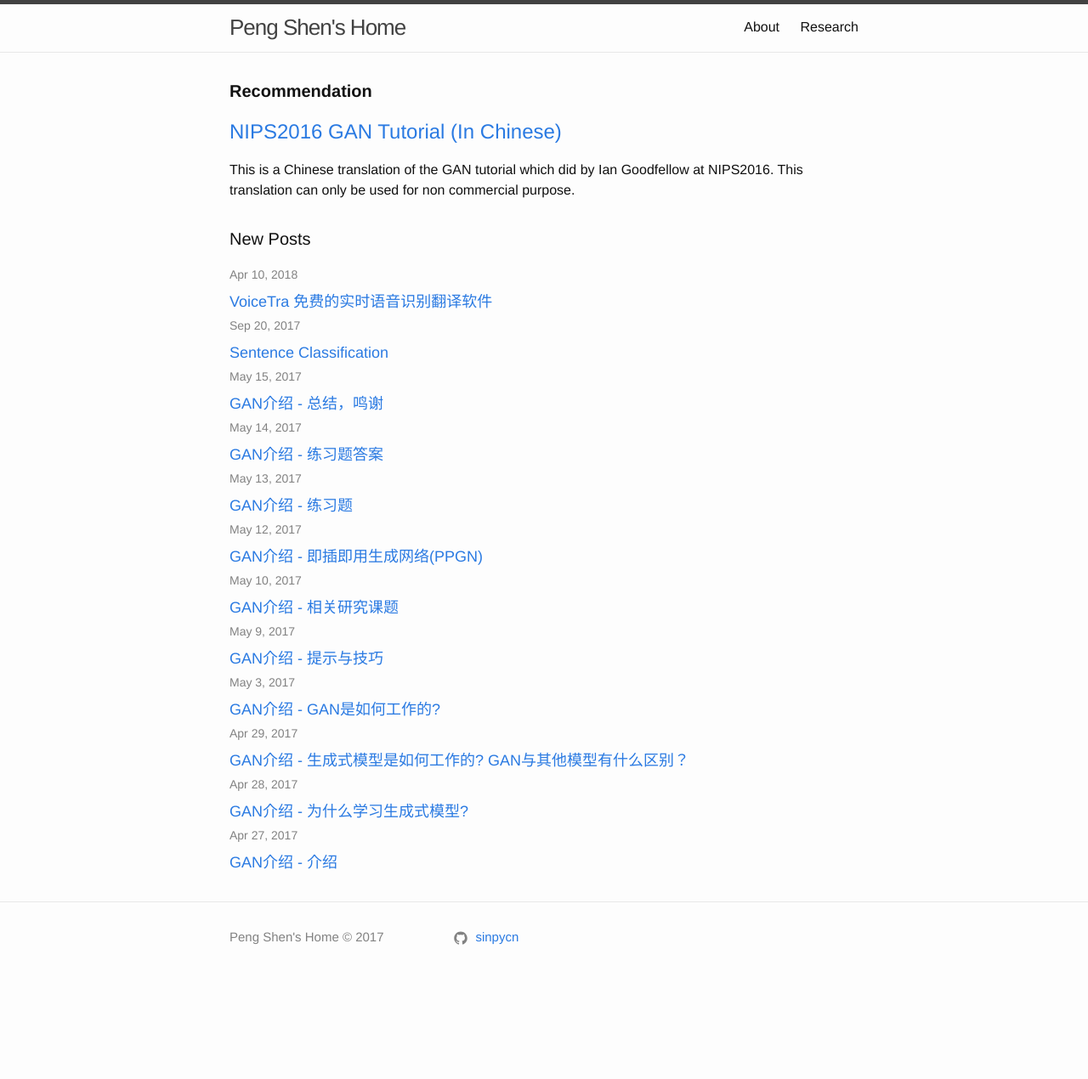
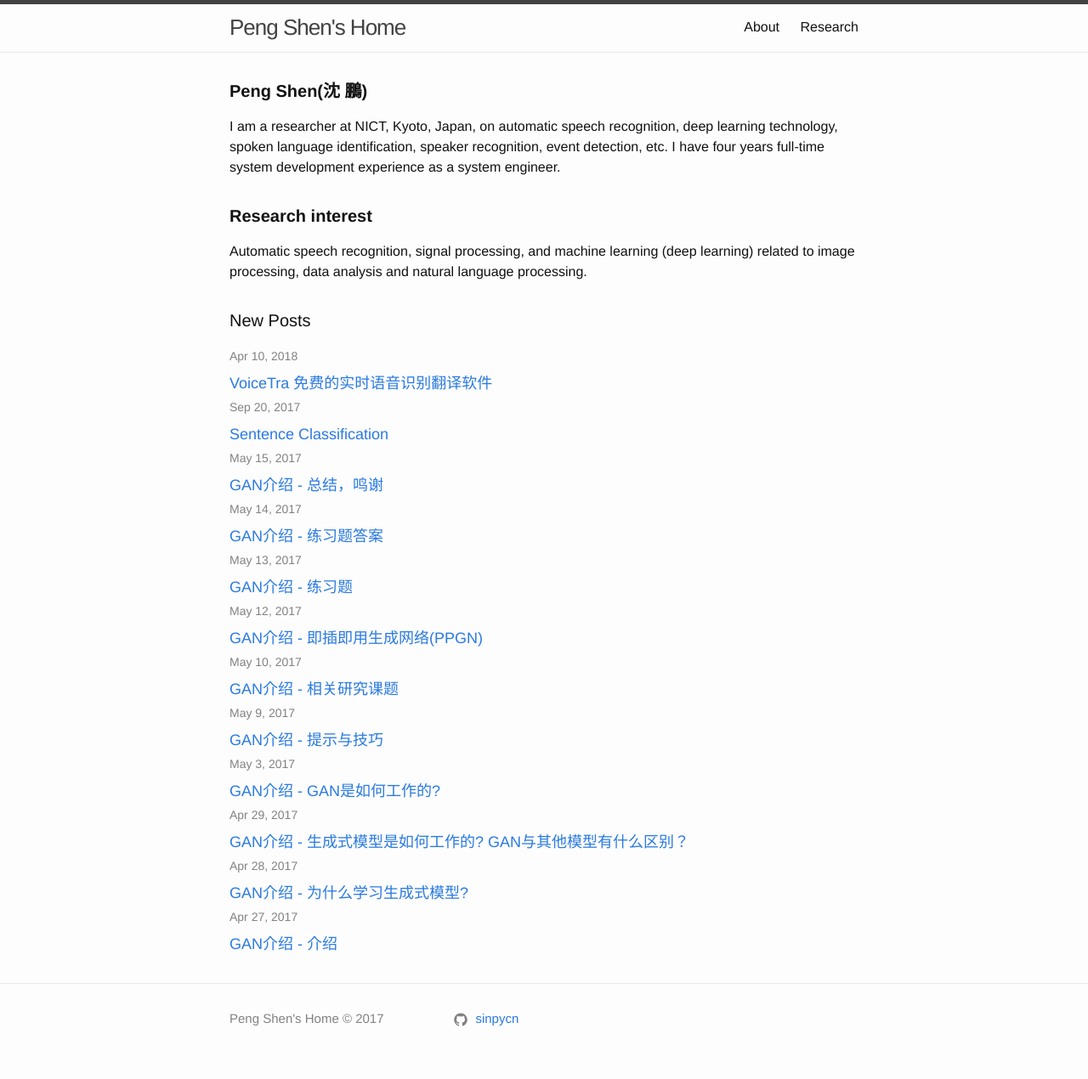
Before and after one commit to sinpycn/sinpycn.github.io, a Jekyll site: the page built from index.md, in a window 1280 px wide. Shown: the whole page at 85% size. Built offline with Jekyll 4.4.1, drawn with Linux system fonts in a browser that asks for light colours; before the commit the page ends 1174 px from its top, so only the background shows below that.

Commit message:
Update home.html

```diff
--- a/_layouts/home.html
+++ b/_layouts/home.html
@@ -3,17 +3,20 @@ layout: default
 ---
 
 <div class="home">
-
-  <h1 class="page-heading"><b>Recommendation</b></h1>
+  <h1 class="page-heading"><b>Peng Shen(沈 鵬)</b></h1>
   <ul class="post-list">
     <li>
-      <h2><a href="/category/gan-tutorial.html" style="text-decoration: none;">NIPS2016 GAN Tutorial (In Chinese)</a></h2>
-      This is a Chinese translation of the GAN tutorial which did by Ian Goodfellow at NIPS2016.
-      This translation can only be used for non commercial purpose.
+      I am a researcher at NICT, Kyoto, Japan, on automatic speech recognition, deep learning technology, spoken language identification, speaker recognition, event detection, etc.
+      I have four years full-time system development experience as a system engineer.
     </li>
   </ul>
 
-
+  <h1 class="page-heading"><b>Research interest</b></h1>
+  <ul class="post-list">
+    <li>
+      Automatic speech recognition, signal processing, and machine learning (deep learning) related to image processing, data analysis and natural language processing.
+    </li>
+  </ul>
 
 
   <h1 class="page-heading">New Posts</h1>
```
